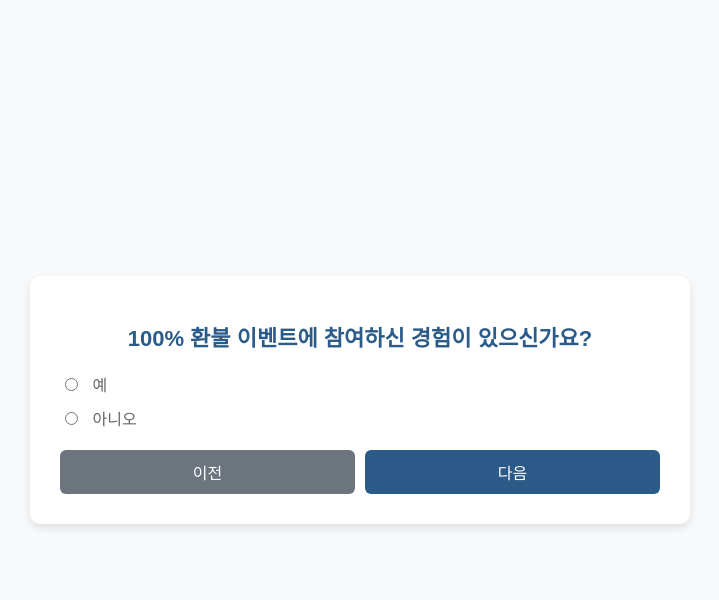
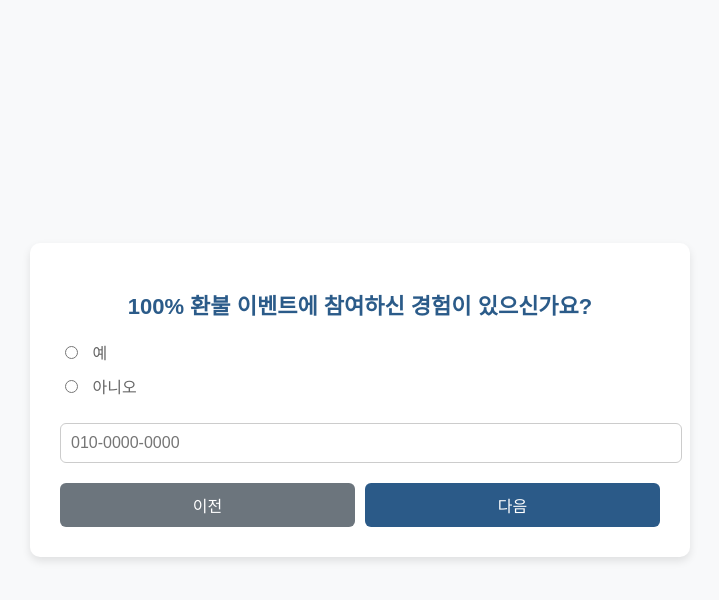
Before and after one commit to sdefgbhnjmj/100_percent_refund_page, a Flask app: page /question_event in a window 1280 px wide. Shown: the top 600 px of the page, without its empty margins (280-999 px from the left). Run offline with Flask 2, Linux system fonts and the light colour scheme.

Commit message:
휴대폰번호조회

```diff
--- a/templates/question_event.html
+++ b/templates/question_event.html
@@ -4,16 +4,6 @@
     <meta charset="UTF-8">
     <meta name="viewport" content="width=device-width, initial-scale=1.0">
     <title>이벤트 참여 경험</title>
-
-    <!-- Google tag (gtag.js) -->
-    <script async src="https://www.googletagmanager.com/gtag/js?id=G-QPWTWFSY4H"></script>
-    <script>
-      window.dataLayer = window.dataLayer || [];
-      function gtag(){dataLayer.push(arguments);}
-      gtag('js', new Date());
-
-      gtag('config', 'G-QPWTWFSY4H');
-    </script>
 
     <style>
         body {
@@ -58,6 +48,14 @@
         input[type="radio"]:checked + label {
             color: rgba(20, 73, 124, 0.9);
         }
+        input[type="tel"] {
+            margin-top: 15px;
+            width: 100%;
+            padding: 10px;
+            border-radius: 6px;
+            border: 1px solid #ccc;
+            font-size: 16px;
+        }
         .button-group {
             display: flex;
             justify-content: space-between;
@@ -68,7 +66,7 @@
             flex: 1;
             padding: 10px 20px;
             font-size: 16px;
-            background-color: rgba(20, 73, 124, 0.9); /* Updated color to match question_site */
+            background-color: rgba(20, 73, 124, 0.9);
             color: white;
             border: none;
             border-radius: 6px;
@@ -89,7 +87,7 @@
 <body>
     <div class="container">
         <h1>100% 환불 이벤트에 참여하신 경험이 있으신가요?</h1>
-        <form method="POST">
+        <form id="eventForm" onsubmit="return checkPhoneNumber(event)">
             <div class="options">
                 <label>
                     <input type="radio" name="event_participation" value="예" required> 예
@@ -97,6 +95,8 @@
                 <label>
                     <input type="radio" name="event_participation" value="아니오"> 아니오
                 </label>
+                <input type="tel" id="phone" name="phone" placeholder="010-0000-0000" required
+                       pattern="010-[0-9]{4}-[0-9]{4}">
             </div>
             <div class="button-group">
                 <button class="back-button" type="button" onclick="window.history.back()">이전</button>
@@ -104,5 +104,31 @@
             </div>
         </form>
     </div>
+
+    <script>
+    async function checkPhoneNumber(event) {
+        event.preventDefault();
+
+        const phone = document.getElementById("phone").value.trim();
+        if (!/^010-\d{4}-\d{4}$/.test(phone)) {
+            alert("휴대폰 번호는 010-0000-0000 형식으로 입력해주세요.");
+            return false;
+        }
+
+        try {
+            const response = await fetch("https://script.google.com/a/macros/olit.co.kr/s/AKfycbymWedW4mNsnd7bmUvlVid2xjokXzFXgakDkawQbcMmQuSWIe3E1czzAQx_EU9A7jt6/exec?phone=" + encodeURIComponent(phone));
+            const result = await response.json();
+
+            if (result.found) {
+                document.getElementById("eventForm").submit(); // 다음 단계로 진행
+            } else {
+                alert("입력하신 번호로 이벤트 참여 기록이 없습니다.");
+            }
+        } catch (error) {
+            console.error("오류 발생:", error);
+            alert("확인 중 오류가 발생했습니다. 다시 시도해주세요.");
+        }
+    }
+    </script>
 </body>
 </html>
```
